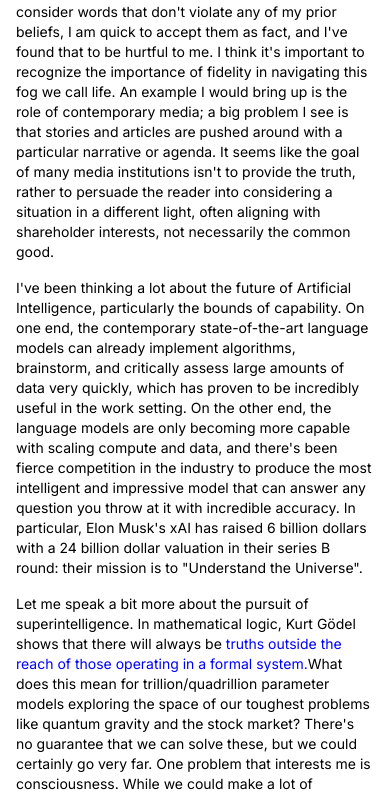
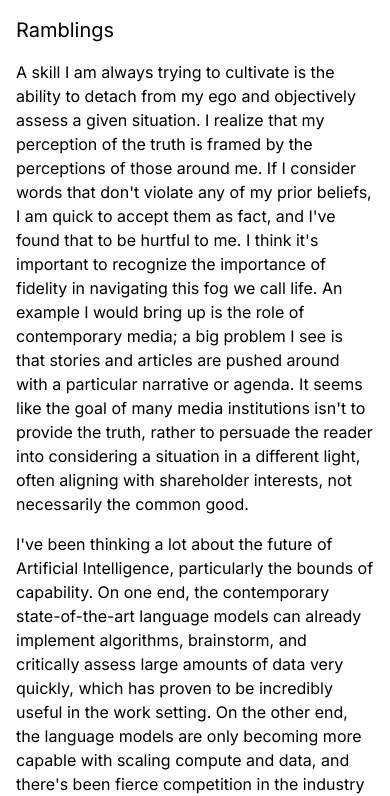
Before and after one commit to ppxscal/website, a Next.js app: page /thoughts/thinking in a window 390 px wide. Shown: the top 796 px of the page. Built offline with nearby package versions, Linux system fonts and the light colour scheme.

Commit message:
responsive

```diff
--- a/app/thoughts/thinking/page.tsx
+++ b/app/thoughts/thinking/page.tsx
@@ -2,10 +2,10 @@ import React from 'react';
 
 const Page: React.FC = () => {
     return (
-        <div className="bg-white h-screen flex flex-col items-center justify-center p-4">
-            <article className="max-w-prose">
-                <p className="text-black text-2xl mb-4">Ramblings</p>
-                <p className="text-black text-sm mb-4">
+        <div className="bg-white min-h-screen flex flex-col items-center justify-center p-4 md:p-8">
+            <article className="max-w-prose w-full">
+                <p className="text-black text-xl md:text-2xl mb-4">Ramblings</p>
+                <p className="text-black text-base md:text-lg mb-4">
                     A skill I am always trying to cultivate is the ability to detach from my ego and objectively assess a given situation. I realize that my perception of the truth is framed
                     by the perceptions of those around me. If I consider words that don't violate any of my prior beliefs, I am quick to accept them as fact, and I've found that to be hurtful to me. I think it's important to recognize
                     the importance of fidelity in navigating this fog we call life. An example I would bring up is the role of contemporary media;
@@ -13,16 +13,16 @@ const Page: React.FC = () => {
                     rather to persuade the reader into considering a situation in a different light, often aligning with shareholder interests, not necessarily the common good.
                 </p>
 
-                <p className="text-black text-sm mb-4">
+                <p className="text-black text-base md:text-lg mb-4">
                     I've been thinking a lot about the future of Artificial Intelligence, particularly the bounds of capability. On one end, the contemporary state-of-the-art language models can already implement algorithms, brainstorm,
                     and critically assess large amounts of data very quickly, which has proven to be incredibly useful in the work setting. On the other end, the language models are only becoming more capable with scaling compute and data,
                     and there's been fierce competition in the industry to produce the most intelligent and impressive model that can answer any question you throw at it with incredible accuracy. In particular, Elon Musk's xAI has raised 6 billion dollars
                     with a 24 billion dollar valuation in their series B round: their mission is to "Understand the Universe".
                 </p>
 
-                <p className="text-black text-sm mb-4">
+                <p className="text-black text-base md:text-lg mb-4">
                     Let me speak a bit more about the pursuit of superintelligence. In mathematical logic, Kurt Gödel shows that there will always be
-                    <a href="https://en.wikipedia.org/wiki/G%C3%B6del%27s_incompleteness_theorems" style={{ color: 'blue' }}> truths outside the reach of those operating in a formal system.</a>
+                    <a href="https://en.wikipedia.org/wiki/G%C3%B6del%27s_incompleteness_theorems" className="text-blue-500"> truths outside the reach of those operating in a formal system.</a>
                     What does this mean for trillion/quadrillion parameter models exploring the space of our toughest problems like quantum gravity and the stock market? There's no guarantee that we can solve these, but we could certainly go very far. One problem that interests me is consciousness.
                     While we could make a lot of progress in the coming decades learning about the functioning of the brain, the chemistry and physics that govern its structure, the elephant in the room is what exactly is experience and understanding. Roger Penrose's view is that if we can understand a set
                     of axioms, we can surpass them. Surpassing them in the sense of understanding their limitations, and what lies beyond.
```
